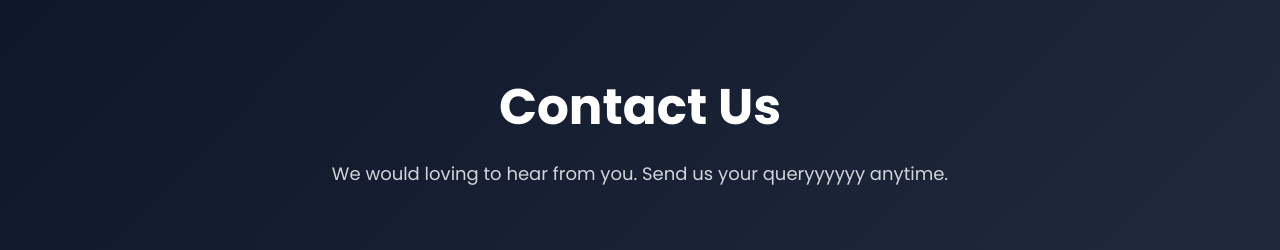
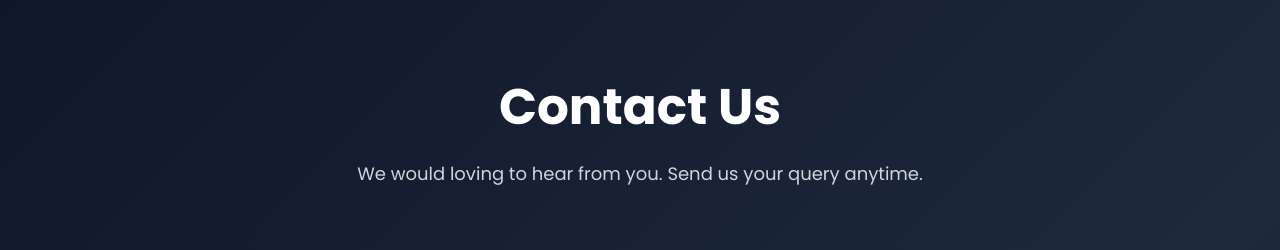
Before and after one commit to FaizAkhter47/Vercel-website, a plain HTML site: page index.html in a window 1280 px wide. Shown: the top 250 px of the page. Drawn offline with Linux system fonts and the light colour scheme.

Commit message:
first commit

```diff
--- a/index.html
+++ b/index.html
@@ -273,7 +273,7 @@
 
 <h1>Contact Us</h1>
 
-<p>We would loving to hear from you. Send us your queryyyyyy anytime.</p>
+<p>We would loving to hear from you. Send us your query anytime.</p>
 
 </section>
 
```
